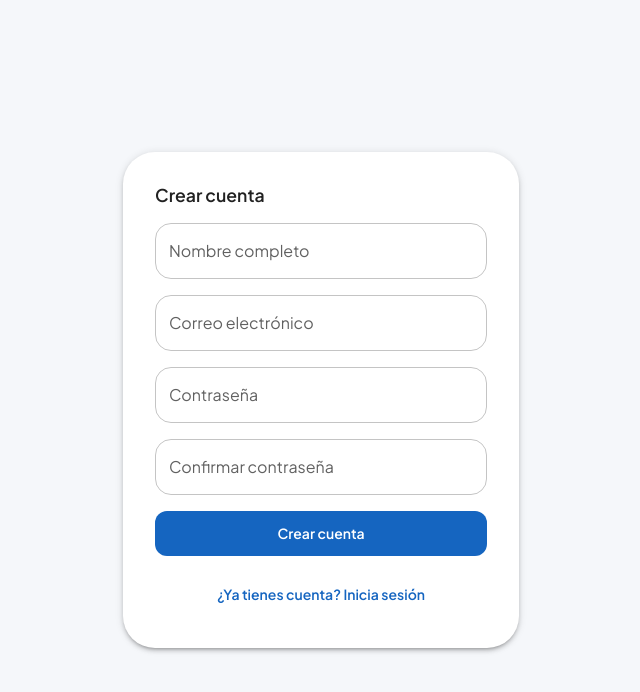
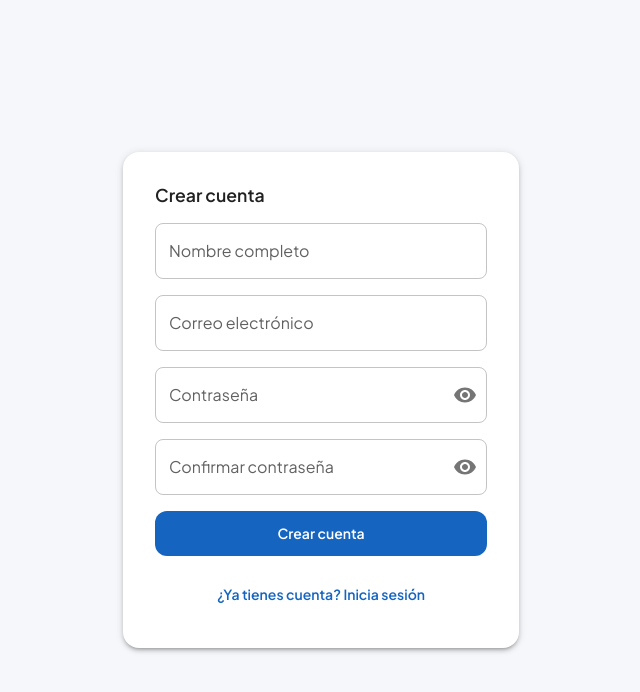
Before and after one commit to Liivne/2026-1_DisenoDeSoftwareG08, a React (Vite) app in the folder Aplicación/frontend/: page /login in a window 1280 px wide. Both pictures are taken after a click on the button "¿No tienes cuenta? Regístrate". Shown: the top 692 px of the page, without its empty margins (319-959 px from the left). Built offline with nearby package versions, Linux system fonts and the light colour scheme.

Commit message:
Actualizar el tema y agregar funcionalidad para mostrar/ocultar contraseña en la página de inicio de sesión

```diff
--- a/Aplicación/frontend/src/app/theme/theme.ts
+++ b/Aplicación/frontend/src/app/theme/theme.ts
@@ -11,6 +11,6 @@
 	breakpoints,
 	components,
 	shape: {
-		borderRadius: 16,
+		borderRadius: 8,
 	},
 });
--- a/Aplicación/frontend/src/features/auth/LoginPage.tsx
+++ b/Aplicación/frontend/src/features/auth/LoginPage.tsx
@@ -3,11 +3,14 @@
   Box,
   Button,
   Container,
+  IconButton,
+  InputAdornment,
   TextField,
   Typography,
   Paper,
   Stack,
 } from "@mui/material";
+import { Visibility, VisibilityOff } from "@mui/icons-material";
 import { useNavigate } from "react-router-dom";
 
 export default function LoginPage() {
@@ -17,6 +20,7 @@
   const [email, setEmail] = useState("");
   const [password, setPassword] = useState("");
   const [confirm, setConfirm] = useState("");
+  const [showPassword, setShowPassword] = useState(false);
   const [errors, setErrors] = useState<Record<string, string>>({});
 
   function validate() {
@@ -75,22 +79,48 @@
 
             <TextField
               label="Contraseña"
-              type="password"
+              type={showPassword ? "text" : "password"}
               value={password}
               onChange={(e) => setPassword(e.target.value)}
               error={!!errors.password}
               helperText={errors.password}
+              InputProps={{
+                endAdornment: (
+                  <InputAdornment position="end">
+                    <IconButton
+                      aria-label={showPassword ? "Ocultar contraseña" : "Mostrar contraseña"}
+                      onClick={() => setShowPassword((value) => !value)}
+                      edge="end"
+                    >
+                      {showPassword ? <VisibilityOff /> : <Visibility />}
+                    </IconButton>
+                  </InputAdornment>
+                ),
+              }}
               fullWidth
             />
 
             {isRegister && (
               <TextField
                 label="Confirmar contraseña"
-                type="password"
+                type={showPassword ? "text" : "password"}
                 value={confirm}
                 onChange={(e) => setConfirm(e.target.value)}
                 error={!!errors.confirm}
                 helperText={errors.confirm}
+                InputProps={{
+                  endAdornment: (
+                    <InputAdornment position="end">
+                      <IconButton
+                        aria-label={showPassword ? "Ocultar contraseña" : "Mostrar contraseña"}
+                        onClick={() => setShowPassword((value) => !value)}
+                        edge="end"
+                      >
+                        {showPassword ? <VisibilityOff /> : <Visibility />}
+                      </IconButton>
+                    </InputAdornment>
+                  ),
+                }}
                 fullWidth
               />
             )}
```
